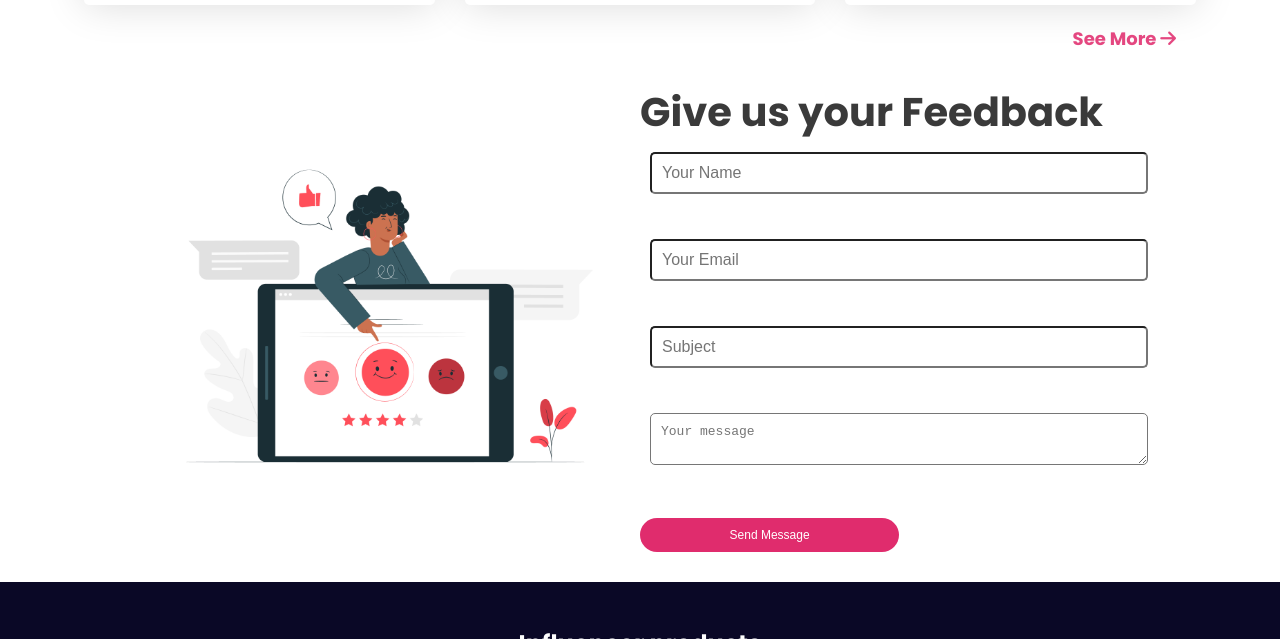
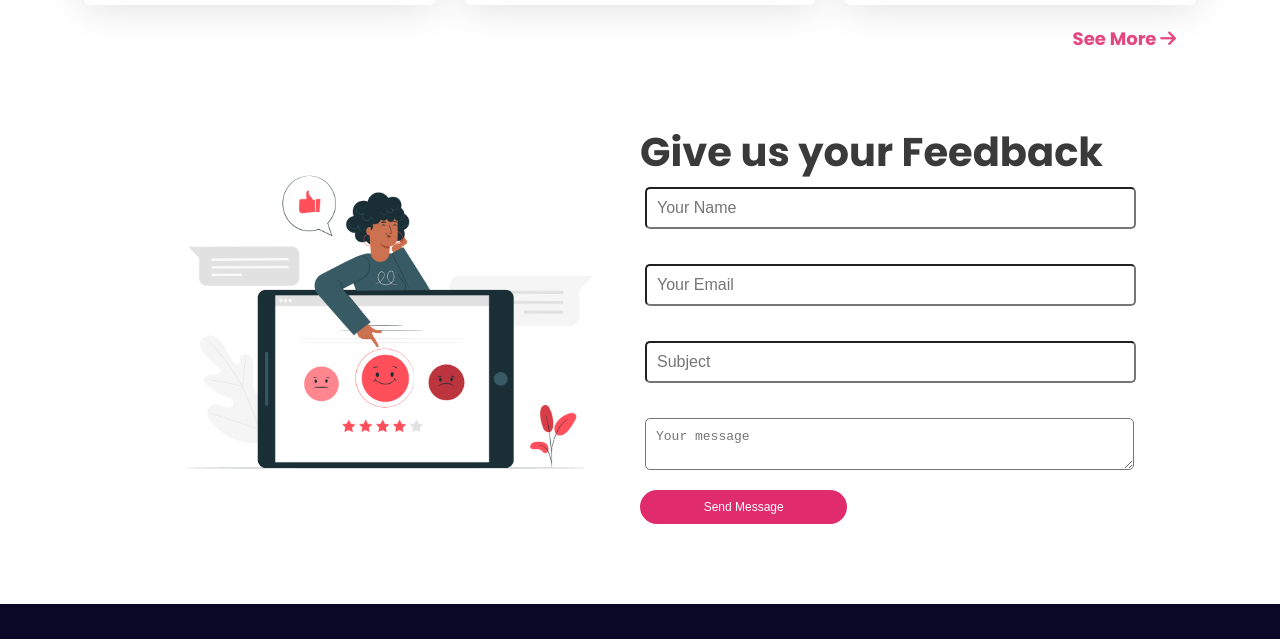
Before and after one commit to mdjahid66/assignment2-repo, a plain HTML site: page index.html in a window 1280 px wide. Shown: the part 2476-3115 px from the top of the page. Drawn offline with Linux system fonts and the light colour scheme.

Commit message:
all fixed

```diff
--- a/style.css
+++ b/style.css
@@ -159,8 +159,8 @@ nav{
 .feedback-container {
   width: 90%;
   margin: auto;
-  margin-bottom: 30px;
-  margin-top: 30px;
+  margin-bottom: 80px;
+  margin-top: 70px;
   display: flex;
   justify-content: center;
   align-items: center;
@@ -180,18 +180,19 @@ nav{
 }
 .feedback-form input,
 textarea {
-  margin: 10px;
+  width: 90%;
+  margin: 5px;
   padding: 10px;
   font-size: 1em;
   border-radius: 5px;
 }
 .feedback-form .send-message {
-  width: 50%;
+  width: 40%;
 }
 .btn {
   border-radius: 20px;
   color: #fff;
-  margin-top: 18px;
+  margin-top: -10px;
   padding: 10px;
   background-color: #e02c6d;
   font-size: 12px;
@@ -199,6 +200,8 @@ textarea {
   cursor: pointer;
   display: block;
 }
+
+/* own creation --- */
 
 /* Footer Style */
 * {
@@ -234,6 +237,8 @@ footer p {
   padding: 18px;
   line-height: 2;
 }
+
+/* footer end */
 
 @media only screen and (max-width: 660px) {
   main{
```
